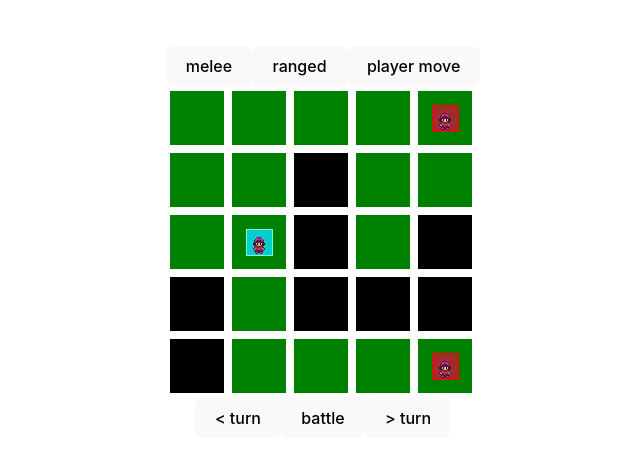
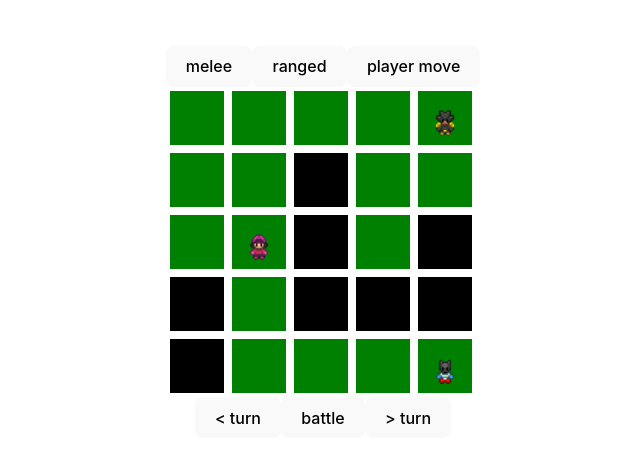
Before and after one commit to sasham43/gm-vue, a Vue app: page / in a window 1280 px wide. Shown: the part 158-620 px from the top of the page, without its empty margins (317-957 px from the left). Built offline with nearby package versions, Linux system fonts and the light colour scheme.

Commit message:
add enemy sprites

```diff
--- a/src/components/Actor.vue
+++ b/src/components/Actor.vue
@@ -10,6 +10,7 @@ export default {
     y: Number,
     isEnemy: Boolean,
     health: Number,
+    sprite: String,
     spritePose: {
       type: String,
       default: "standing",
@@ -69,26 +70,28 @@ export default {
     :class="{ enemy: this.isEnemy, dead: health <= 0 }"
     class="actor"
   >
-    <Sprite spritesheet="src/assets/hero-1.png" :pose="spritePose"></Sprite>
+    <Sprite :spritesheet="sprite" :pose="spritePose"></Sprite>
   </div>
 </template>
 
 <style scoped>
 .actor {
-  width: 25px;
-  height: 25px;
+  width: 24px;
+  height: 24px;
   margin: 18px;
-  border: solid 1px aquamarine;
-  background-color: darkturquoise;
+  border: solid 1px rgba(0, 0, 0, 0);
+  /* border: solid 1px aquamarine;
+  background-color: darkturquoise; */
 
   position: absolute;
   pointer-events: none;
   transition: 0.2s all;
+  transform: scale(1.5);
 }
 
 .enemy {
-  border: solid 1px red;
-  background-color: brown;
+  /* border: solid 1px red;
+  background-color: brown; */
 }
 
 .dead {
--- a/src/components/Game.vue
+++ b/src/components/Game.vue
@@ -35,6 +35,7 @@ export default {
         rangedPower: 1,
         range: 2,
         initiative: 0,
+        sprite: "src/assets/hero-1.png",
       },
       //   playerPos: "1,2",
       mode: "free",
@@ -50,6 +51,7 @@ export default {
           health: 4,
           healthMax: 4,
           initiative: 0,
+          sprite: "src/assets/enemy-1.png",
         },
         {
           enemy: true,
@@ -63,6 +65,7 @@ export default {
           initiative: 0,
           range: 2,
           rangedPower: 2,
+          sprite: "src/assets/enemy-2.png",
         },
       ],
       turnOrder: [],
@@ -186,6 +189,10 @@ export default {
     },
     watchCurrentTurn(newValue, oldValue) {
       let currentActor = this.turnOrder[newValue];
+
+      if (currentActor.health <= 0) {
+        this.nextTurn();
+      }
 
       if (currentActor.player) {
         // wait for player input
--- a/src/components/Sprite.vue
+++ b/src/components/Sprite.vue
@@ -75,19 +75,19 @@ export default {
         {
           pose: "n-walk-1",
 
-          top: "-72px",
+          top: "-74px",
           left: "0px",
         },
         {
           pose: "n-walk-2",
 
-          top: "-72px",
+          top: "-74px",
           left: "-24px",
         },
         {
           pose: "n-walk-3",
 
-          top: "-72px",
+          top: "-74px",
           left: "-48px",
         },
       ],
```
Also changed, not shown: src/assets/enemy-1.png (added), src/assets/enemy-2.png (added).
